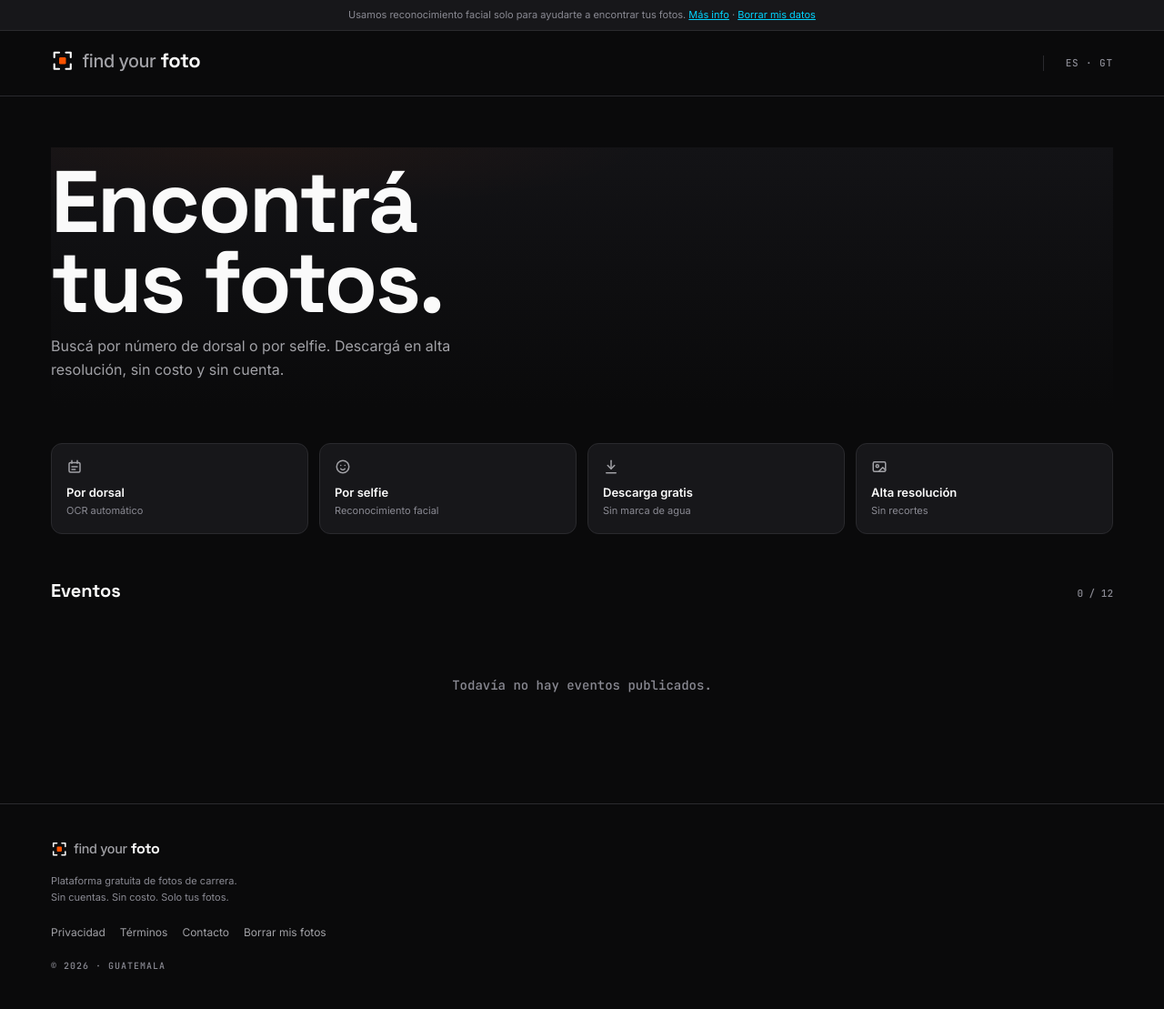
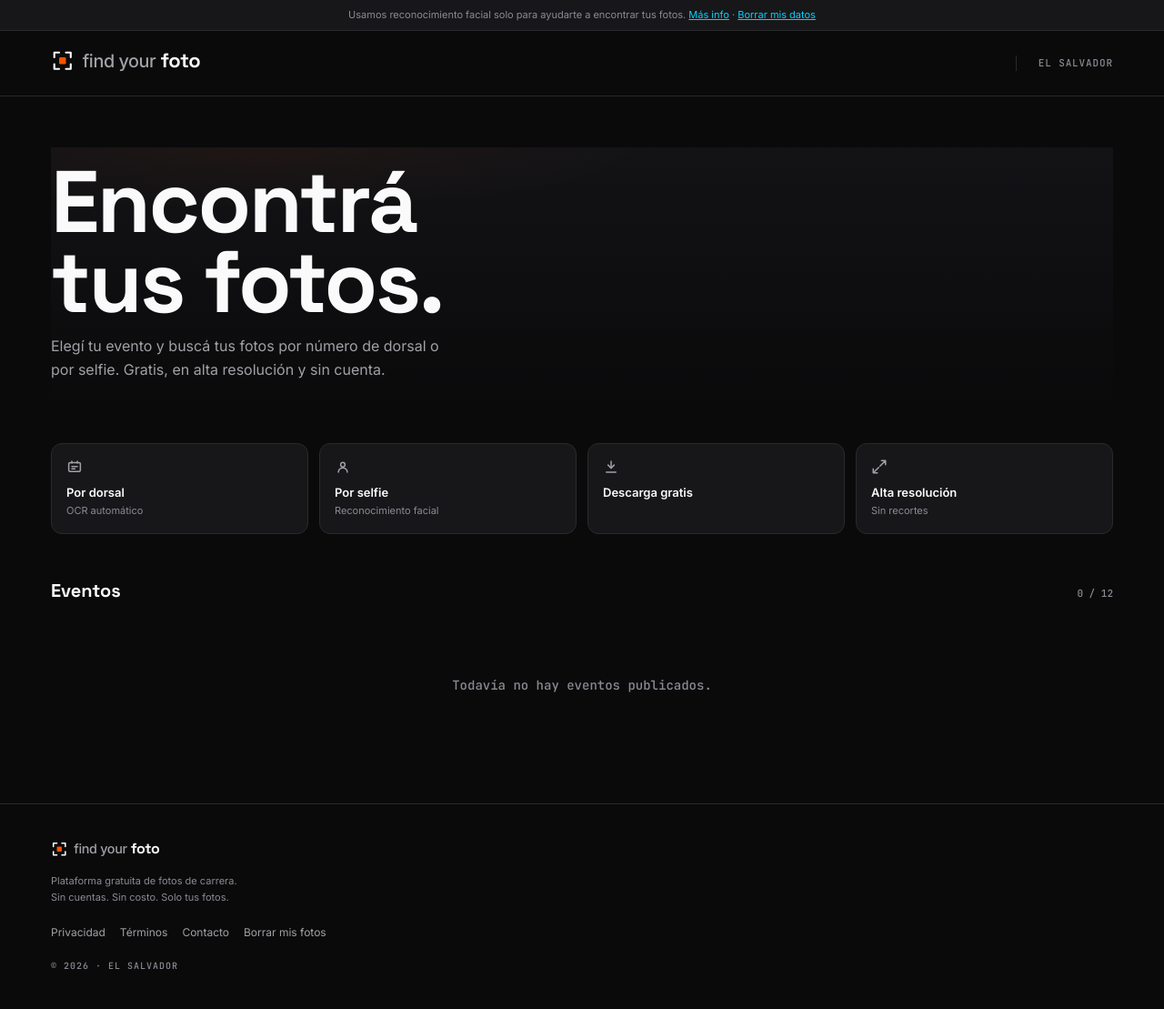
Before and after one commit to jairortiz8/fotos, a Django app: page / in a window 1280 px wide. Shown: the whole page at 91% size. Run offline with Django 5.2, Linux system fonts and the light colour scheme; data that the repository does not hold is empty; style sheets or scripts are compiled from the project's sources; parts of the project's set-up code (start-up, migrations or seed data) failed here and were passed over; some libraries are stand-ins or nearby versions.

Commit message:
feat(home): búsqueda por dorsal solo en cada evento + iconos propios + copy
- Saco la búsqueda por dorsal de la home: la home lleva al listado (CTA "Ver
  eventos"); buscar por dorsal/selfie vive dentro de cada evento.
- Iconos de value-props menos genéricos (placa de dorsal, retrato, descarga,
  maximizar) en vez de los stock.
- Saco "sin marca de agua" del card de descarga (queda solo "Descarga gratis").
- Footer: links reales (privacidad/términos/contacto/borrar) y "El Salvador"
  (no Guatemala). Badge de región "El Salvador".
- Test de home actualizado (asserta que NO hay buscador en la home).

Co-Authored-By: Claude Opus 4.8 (1M context) <noreply@anthropic.com>

```diff
--- a/templates/_partials/value_prop.html
+++ b/templates/_partials/value_prop.html
@@ -1,11 +1,11 @@
 {# Tarjeta de value-prop en el home. Params: title, sub, icon (bib|face|download|hires) #}
 <div class="bg-ink-1 border border-border rounded-xl p-4">
   <div class="text-text-2 mb-2.5">
-    {% if icon == "bib" %}<svg width="18" height="18" viewBox="0 0 24 24" fill="none" stroke="currentColor" stroke-width="2" stroke-linecap="round" stroke-linejoin="round"><rect x="4" y="6" width="16" height="14" rx="2"/><path d="M8 3v4M16 3v4M8 12h8M8 16h5"/></svg>
-    {% elif icon == "face" %}<svg width="18" height="18" viewBox="0 0 24 24" fill="none" stroke="currentColor" stroke-width="2" stroke-linecap="round" stroke-linejoin="round"><circle cx="12" cy="12" r="9"/><path d="M9 10h.01M15 10h.01M9 15c1 1 2 1.5 3 1.5s2-.5 3-1.5"/></svg>
-    {% elif icon == "download" %}<svg width="18" height="18" viewBox="0 0 24 24" fill="none" stroke="currentColor" stroke-width="2" stroke-linecap="round" stroke-linejoin="round"><path d="M12 3v12"/><path d="M7 10l5 5 5-5"/><path d="M5 21h14"/></svg>
-    {% else %}<svg width="18" height="18" viewBox="0 0 24 24" fill="none" stroke="currentColor" stroke-width="2" stroke-linecap="round" stroke-linejoin="round"><rect x="3" y="5" width="18" height="14" rx="2"/><circle cx="9" cy="11" r="2"/><path d="M21 17l-4-4-6 6"/></svg>{% endif %}
+    {% if icon == "bib" %}{# placa de dorsal con ganchos #}<svg width="18" height="18" viewBox="0 0 24 24" fill="none" stroke="currentColor" stroke-width="2" stroke-linecap="round" stroke-linejoin="round"><rect x="3.5" y="6" width="17" height="13" rx="2"/><path d="M8 4v2.5M16 4v2.5M8 11.5h8M8 15h4.5"/></svg>
+    {% elif icon == "face" %}{# retrato (selfie), no carita genérica #}<svg width="18" height="18" viewBox="0 0 24 24" fill="none" stroke="currentColor" stroke-width="2" stroke-linecap="round" stroke-linejoin="round"><circle cx="12" cy="9" r="3.2"/><path d="M5.5 20a6.5 6.5 0 0 1 13 0"/></svg>
+    {% elif icon == "download" %}<svg width="18" height="18" viewBox="0 0 24 24" fill="none" stroke="currentColor" stroke-width="2" stroke-linecap="round" stroke-linejoin="round"><path d="M12 4v10"/><path d="M7.5 9.5l4.5 4.5 4.5-4.5"/><path d="M5 20h14"/></svg>
+    {% else %}{# alta resolución = maximizar (sin recortes) #}<svg width="18" height="18" viewBox="0 0 24 24" fill="none" stroke="currentColor" stroke-width="2" stroke-linecap="round" stroke-linejoin="round"><path d="M15 3h6v6M21 3l-8 8M9 21H3v-6M3 21l8-8"/></svg>{% endif %}
   </div>
   <div class="font-semibold text-[13px] text-text-1 mb-0.5">{{ title }}</div>
-  <div class="text-[11px] text-text-3">{{ sub }}</div>
+  {% if sub %}<div class="text-[11px] text-text-3">{{ sub }}</div>{% endif %}
 </div>
--- a/templates/public/home.html
+++ b/templates/public/home.html
@@ -11,7 +11,7 @@
   <header class="flex items-center justify-between px-6 md:px-14 py-5 border-b border-border">
     <a href="{% url 'core:index' %}">{% include "_partials/wordmark.html" with size="22px" %}</a>
     <div class="hidden md:flex items-center gap-7 text-[13px] text-text-2">
-      <span class="font-mono text-[11px] text-text-3 tracking-[0.08em] border-l border-border pl-6">ES · GT</span>
+      <span class="font-mono text-[11px] text-text-3 tracking-[0.08em] border-l border-border pl-6">EL SALVADOR</span>
     </div>
   </header>
 
@@ -34,24 +34,15 @@
           {% trans "Encontrá" %}<br>{% trans "tus fotos." %}
         </h1>
         <p class="text-text-2 leading-relaxed max-w-md mb-7 text-sm md:text-base">
-          {% trans "Buscá por número de dorsal o por selfie. Descargá en alta resolución, sin costo y sin cuenta." %}
+          {% trans "Elegí tu evento y buscá tus fotos por número de dorsal o por selfie. Gratis, en alta resolución y sin cuenta." %}
         </p>
 
-        {# Buscador: si hay un evento live, busca directo ahí. Sino, lleva a la lista. #}
+        {# La búsqueda por dorsal/selfie vive dentro de cada evento, no en la home. #}
         {% if events %}
-        <form method="get" action="{% url 'events:gallery' slug=events.0.slug %}"
-              class="flex flex-col sm:flex-row gap-3 max-w-xl">
-          <div class="flex-1 flex items-center gap-3 bg-ink-0 border border-border rounded-[10px] px-4 py-3.5">
-            <span class="font-mono font-semibold text-data text-base">#</span>
-            <input name="bib" inputmode="numeric" autocomplete="off"
-                   placeholder="{% trans 'Ingresá tu número de dorsal' %}"
-                   class="bg-transparent border-0 outline-none text-text-1 text-sm md:text-base flex-1 placeholder:text-text-3">
-          </div>
-          <button type="submit" class="rf-cta rf-cta--lg">
-            <svg width="16" height="16" viewBox="0 0 24 24" fill="none" stroke="currentColor" stroke-width="2" stroke-linecap="round" stroke-linejoin="round"><circle cx="11" cy="11" r="7"/><path d="M21 21l-4.3-4.3"/></svg>
-            {% trans "Buscar fotos" %}
-          </button>
-        </form>
+        <a href="#eventos" class="rf-cta rf-cta--lg">
+          {% trans "Ver eventos" %}
+          <svg width="16" height="16" viewBox="0 0 24 24" fill="none" stroke="currentColor" stroke-width="2" stroke-linecap="round" stroke-linejoin="round"><path d="M5 12h14M13 6l6 6-6 6"/></svg>
+        </a>
         {% endif %}
       </div>
     </div>
@@ -62,13 +53,13 @@
     <div class="grid grid-cols-2 md:grid-cols-4 gap-3">
       {% include "_partials/value_prop.html" with title=_("Por dorsal") sub=_("OCR automático") icon="bib" %}
       {% include "_partials/value_prop.html" with title=_("Por selfie") sub=_("Reconocimiento facial") icon="face" %}
-      {% include "_partials/value_prop.html" with title=_("Descarga gratis") sub=_("Sin marca de agua") icon="download" %}
+      {% include "_partials/value_prop.html" with title=_("Descarga gratis") icon="download" %}
       {% include "_partials/value_prop.html" with title=_("Alta resolución") sub=_("Sin recortes") icon="hires" %}
     </div>
   </section>
 
   {# ===== Eventos ===== #}
-  <section class="px-6 md:px-14 pt-12 pb-10">
+  <section id="eventos" class="px-6 md:px-14 pt-12 pb-10 scroll-mt-6">
     <div class="flex justify-between items-baseline mb-4">
       <h2 class="font-display font-bold text-lg md:text-xl">{% trans "Eventos" %}</h2>
       <span class="font-mono text-[11px] text-text-3">{{ events|length }} / 12</span>
@@ -119,12 +110,12 @@
       {% trans "Sin cuentas. Sin costo. Solo tus fotos." %}
     </div>
     <div class="flex flex-wrap gap-4 mt-5 text-[12px] text-text-2">
-      <a href="#" class="hover:text-text-1 transition">{% trans "Privacidad" %}</a>
-      <a href="#" class="hover:text-text-1 transition">{% trans "Términos" %}</a>
-      <a href="#" class="hover:text-text-1 transition">{% trans "Contacto" %}</a>
-      <a href="#" class="hover:text-text-1 transition">{% trans "Borrar mis fotos" %}</a>
+      <a href="{% url 'privacy:policy' %}" class="hover:text-text-1 transition">{% trans "Privacidad" %}</a>
+      <a href="{% url 'core:terminos' %}" class="hover:text-text-1 transition">{% trans "Términos" %}</a>
+      <a href="{% url 'core:contacto' %}" class="hover:text-text-1 transition">{% trans "Contacto" %}</a>
+      <a href="{% url 'privacy:delete_my_data' %}" class="hover:text-text-1 transition">{% trans "Borrar mis fotos" %}</a>
     </div>
-    <div class="font-mono text-[10px] text-text-3 mt-5 tracking-[0.1em]">© 2026 · GUATEMALA</div>
+    <div class="font-mono text-[10px] text-text-3 mt-5 tracking-[0.1em]">© 2026 · EL SALVADOR</div>
   </footer>
 </div>
 {% endblock %}
```
Also changed, not shown: tests/public/test_home_view.py (+5 -2 lines), locale/en/LC_MESSAGES/django.po, locale/es/LC_MESSAGES/django.po, 1 other file.
